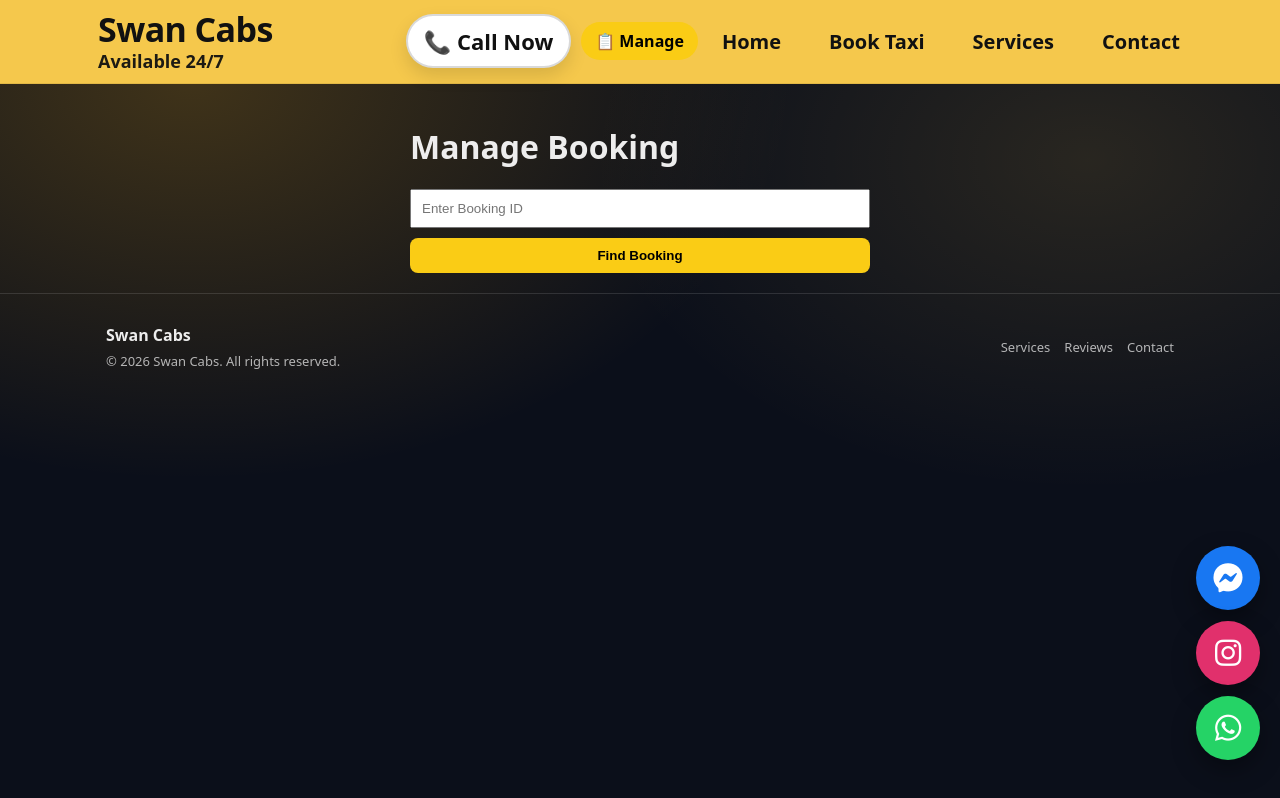
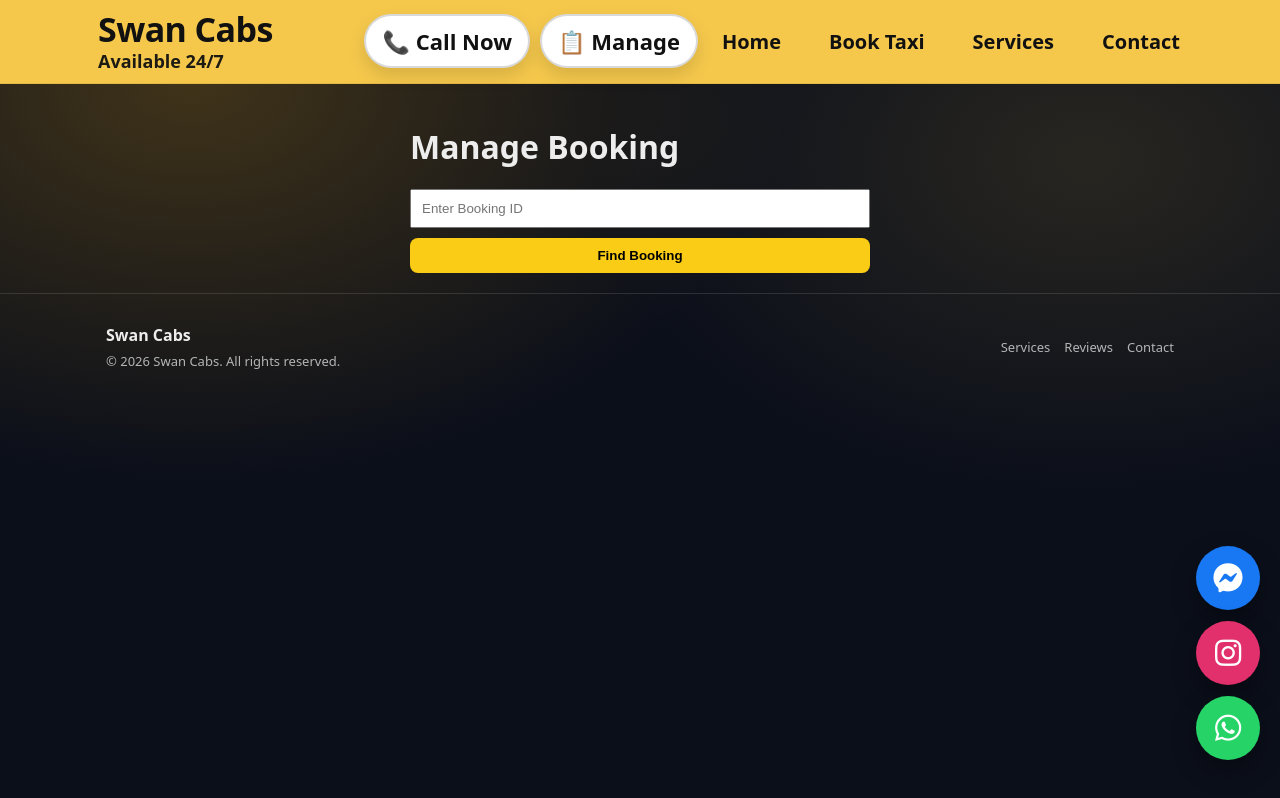
Before and after one commit to swancitycabs-a11y/Swan-Cabs, a Next.js app: page /manage-booking in a window 1280 px wide. Built offline with nearby package versions, Linux system fonts and the light colour scheme.

Commit message:
Update Header.tsx

```diff
--- a/app/components/Header.tsx
+++ b/app/components/Header.tsx
@@ -52,9 +52,9 @@ export default function Header() {
           </a>
 
           {/* Manage Booking */}
-          <Link href="/manage-booking" className="manageBtn">
-            📋 Manage
-          </Link>
+          <Link href="/manage-booking" className="headerPhone callNowBtn">
+  📋 Manage
+</Link>
         </div>
 
         {/* Burger */}
```
